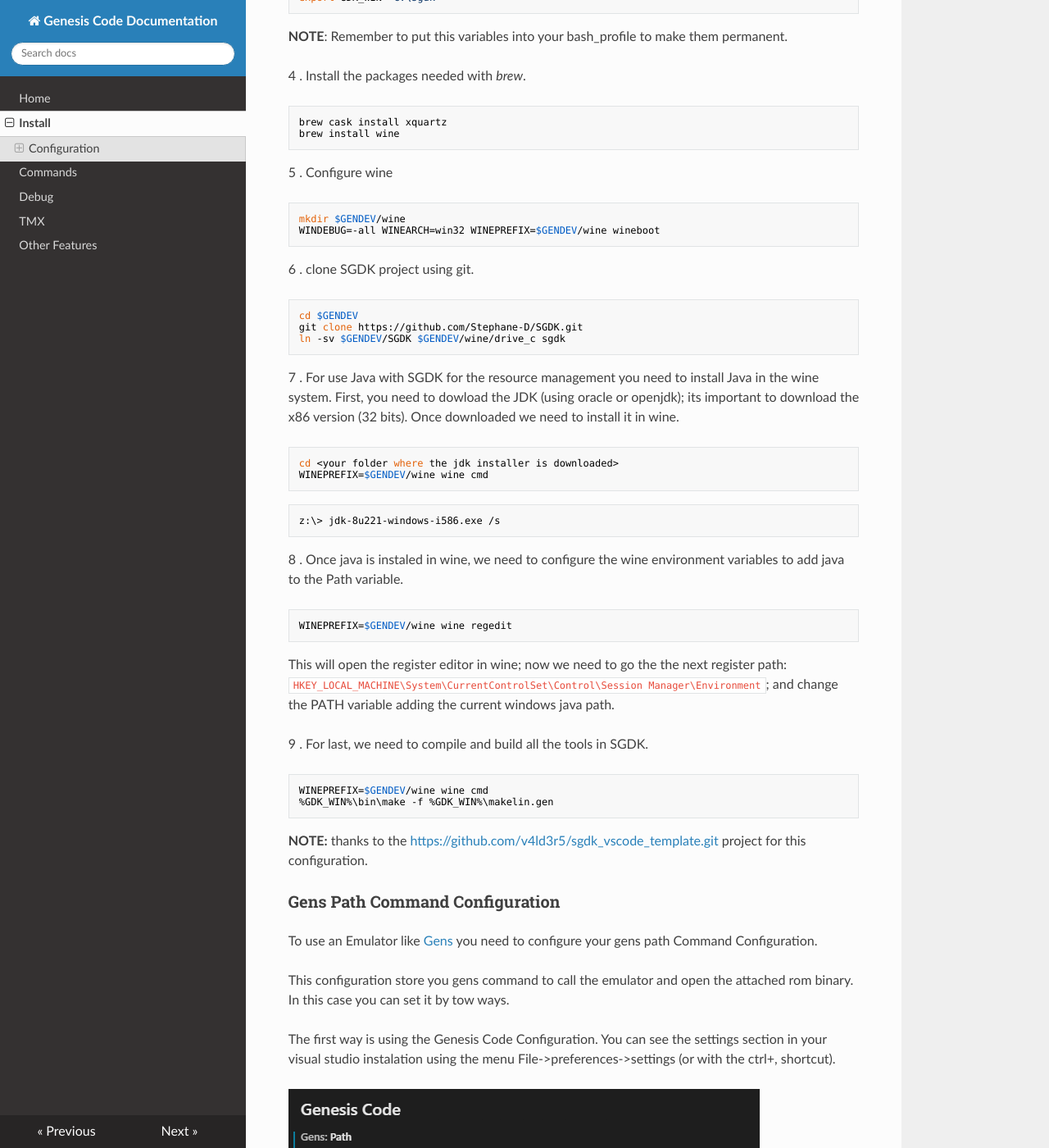
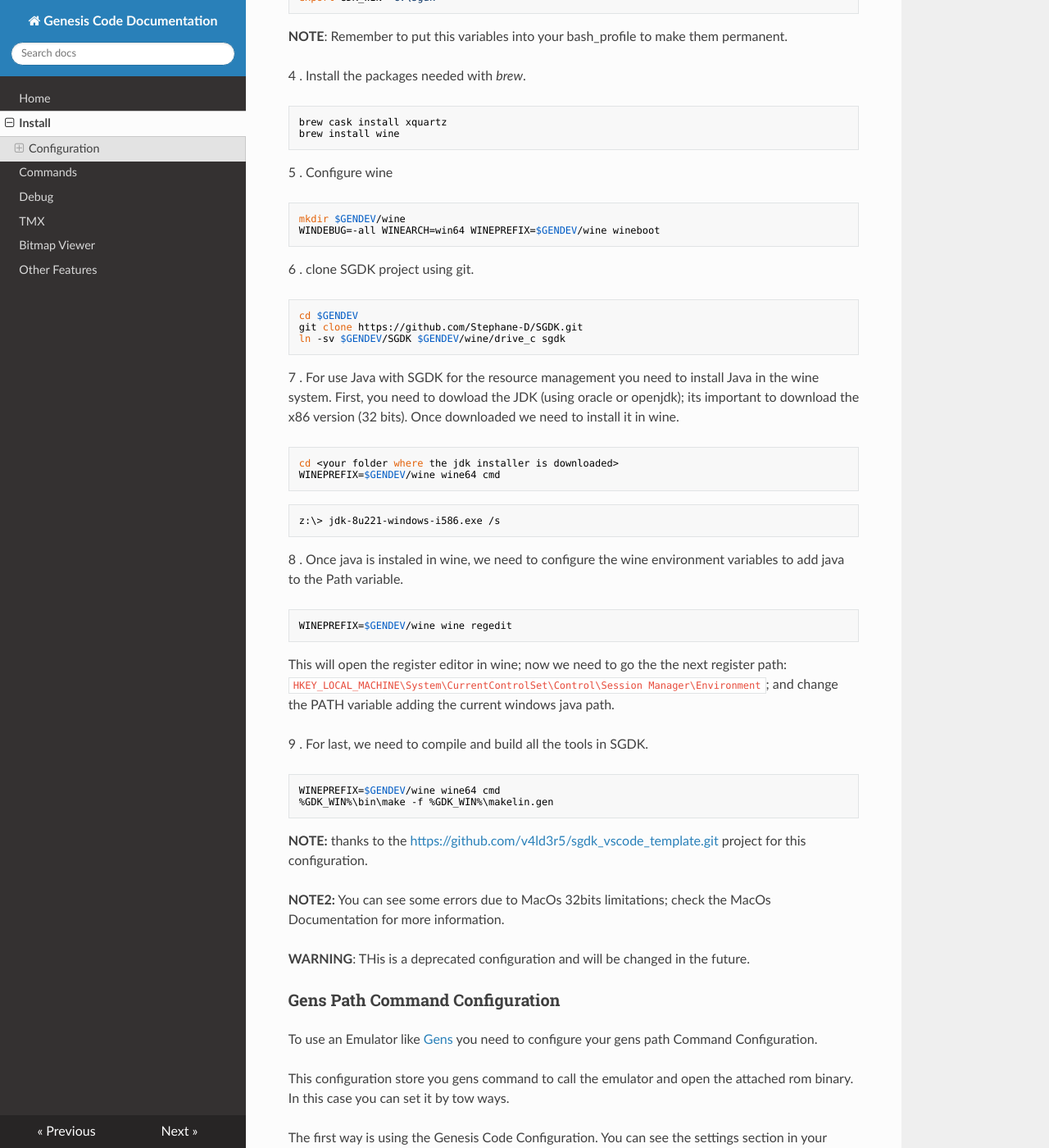
Before and after one commit to zerasul/genesis-code-docs, an MkDocs documentation site: the page built from docs/install.md, in a window 1280 px wide and 1400 px high, scrolled down 1447 px. Shown: the whole window at 82% size. Built offline with MkDocs 1.6.1, drawn with Linux system fonts in a browser that asks for light colours; nearby versions of some CDN libraries; some of the changed text lies outside the part shown.

Commit message:
adding image viewer documentation

````diff
--- a/docs/install.md
+++ b/docs/install.md
@@ -34,7 +34,7 @@
 
 For more information with MarsDev toolchain, please go to [MarsDev Github Repo](https://github.com/andwn/marsdev).
 
-### Configuration in MaCOs (since v1.1.0).
+### Configuration in MaCOs (since v1.1.0)(Deprecated).
 
 To use SGDK and Genesis code in MacOs, you need to install and configure Wine for use with SGDK. Follow the next instructions for install and configure SGDK with Wine in MacOs.
 
@@ -67,7 +67,7 @@
 
 ```bash
 mkdir $GENDEV/wine
-WINDEBUG=-all WINEARCH=win32 WINEPREFIX=$GENDEV/wine wineboot
+WINDEBUG=-all WINEARCH=win64 WINEPREFIX=$GENDEV/wine wineboot
 ```
 
 6 . clone SGDK project using git.
@@ -82,8 +82,9 @@
 
 ```bash
 cd <your folder where the jdk installer is downloaded>
-WINEPREFIX=$GENDEV/wine wine cmd
+WINEPREFIX=$GENDEV/wine wine64 cmd
 ```
+
 ```bash
 z:\> jdk-8u221-windows-i586.exe /s
 ```
@@ -99,11 +100,15 @@
 9 . For last, we need to compile and build all the tools in SGDK.
 
 ```bash
-WINEPREFIX=$GENDEV/wine wine cmd
+WINEPREFIX=$GENDEV/wine wine64 cmd
 %GDK_WIN%\bin\make -f %GDK_WIN%\makelin.gen
 ```
 
 **NOTE:** thanks to the [https://github.com/v4ld3r5/sgdk_vscode_template.git](https://github.com/v4ld3r5/sgdk_vscode_template.git) project for this configuration.
+
+**NOTE2:** You can see some errors due to MacOs 32bits limitations; check the MacOs Documentation for more information.
+
+**WARNING**: THis is a deprecated configuration and will be changed in the future.
 
 ### Gens Path Command Configuration
 
--- a/mkdocs.yml
+++ b/mkdocs.yml
@@ -5,5 +5,6 @@
   - Commands: commands.md
   - Debug: debug.md
   - TMX: tmx.md
+  - Bitmap Viewer: bitmap.md
   - Other Features: otherfeatures.md
 theme: readthedocs
````
Also changed, not shown: docs/bitmap.md (added, +26 -0 lines), docs/img/bitmapv.PNG (added), docs/img/selecteditor.png (added), 1 other file.
